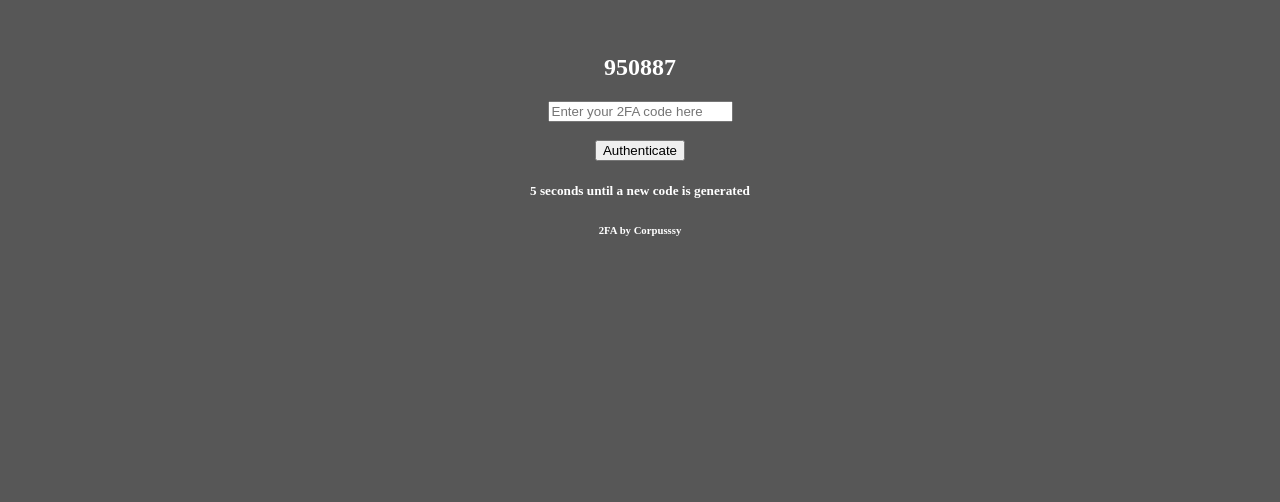
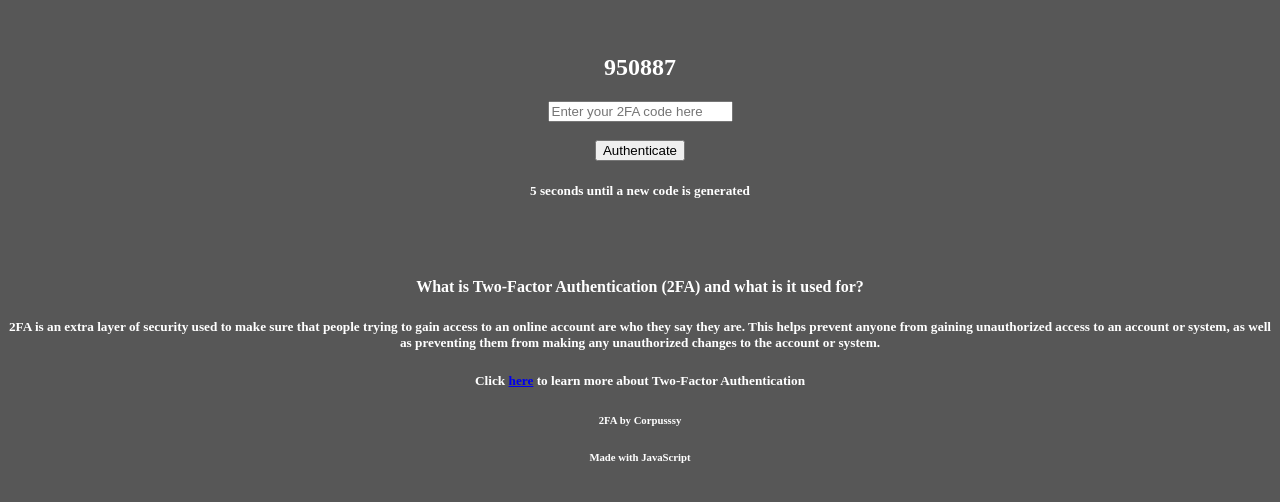
Before and after one commit to corpusssy/Random-Authentication-Code-Generator, a plain HTML site: page index.html in a window 1280 px wide. Shown: the part 102-604 px from the top of the page. Drawn offline with Linux system fonts and the light colour scheme.

Commit message:
Update index.html

```diff
--- a/index.html
+++ b/index.html
@@ -6,7 +6,7 @@
     <meta http-equiv="X-UA-Compatible" content="IE=edge">
     <meta name="viewport" content="width=device-width, initial-scale=1.0">
     <link rel="stylesheet" href="style.css"></link>
-    <title>Two-Factor Authenticator</title>
+    <title>2FA Clone</title>
 
     <link rel="icon" type="image/x-icon" href="favicon.jpg">
 </head>
@@ -29,9 +29,19 @@
     <!-- Display a countdown for when the next code will be generated -->
     <h5 id="countdown"></h5>
 
+    <br>
+    <br>
+
+    <div id="context">
+        <h4>What is Two-Factor Authentication (2FA) and what is it used for?</h4>
+        <h5>2FA is an extra layer of security used to make sure that people trying to gain access to an online account are who they say they are. This helps prevent anyone from gaining unauthorized access to an account or system, as well as preventing them from making any unauthorized changes to the account or system.</h5>
+        <h5>Click <a href="https://authy.com/what-is-2fa/">here</a> to learn more about Two-Factor Authentication</h5>
+    </div>
+
     <!-- Credits -->
     <footer>
         <h6>2FA by Corpusssy</h6>
+        <h6>Made with JavaScript</h6>
     </footer>
 
 <script src="script.js"></script>
```
